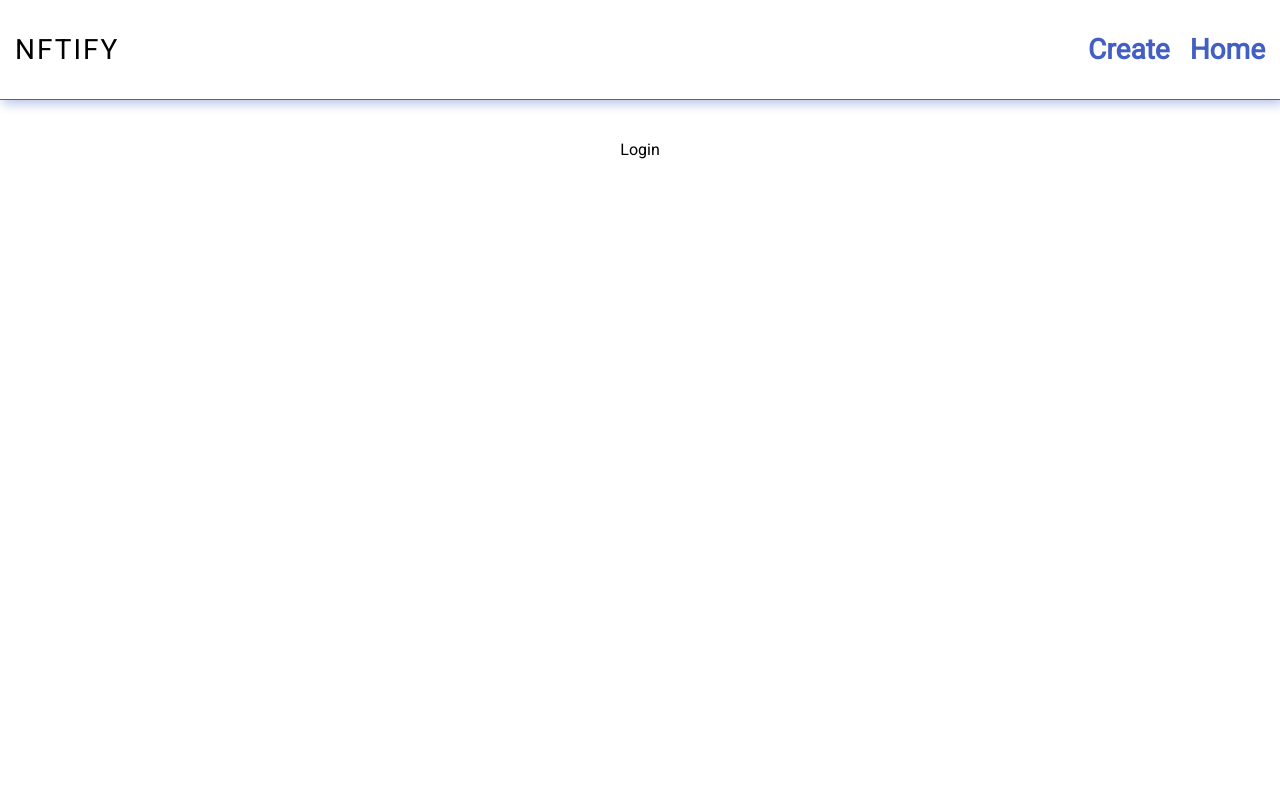
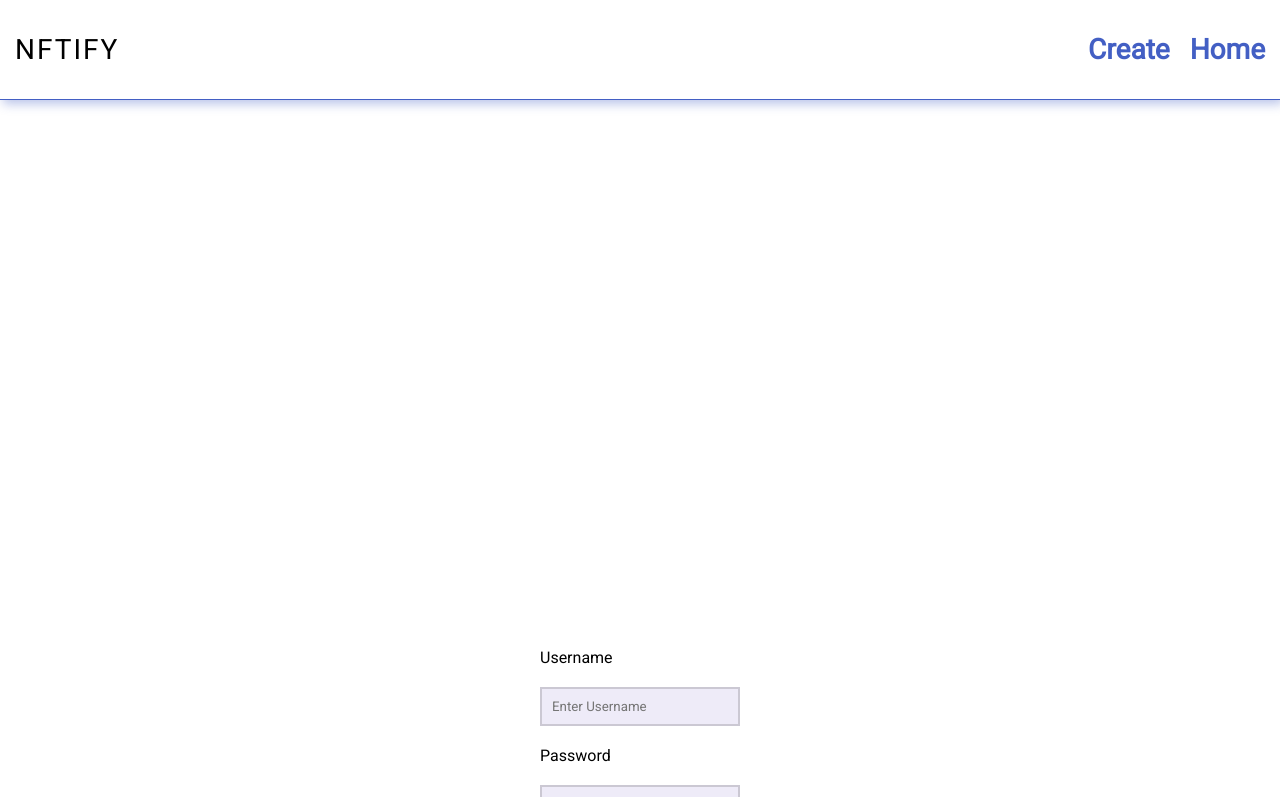
Before and after one commit to bboyruso/nfty-front, a React (Vite) app: page /login in a window 1280 px wide. Shown: the top 797 px of the page. Built offline with nearby package versions, Linux system fonts and the light colour scheme.

Commit message:
Add login page styles

```diff
--- a/src/components/BurgerMenu/BurgerMenu.tsx
+++ b/src/components/BurgerMenu/BurgerMenu.tsx
@@ -24,15 +24,15 @@ const BurgerMenu = (): React.ReactElement => {
       </label>
       <div className="mobile-menu__container">
         <ul className="mobile-menu__list">
+          <NavLink to="/" className="mobile-menu__link" onClick={handleClick}>
+            Home
+          </NavLink>
           <NavLink
             to="/create"
             className="mobile-menu__link"
             onClick={handleClick}
           >
             Create
-          </NavLink>
-          <NavLink to="/" className="mobile-menu__link" onClick={handleClick}>
-            Home
           </NavLink>
           <NavLink
             to="/login"
--- a/src/pages/LoginPage/LoginPage.tsx
+++ b/src/pages/LoginPage/LoginPage.tsx
@@ -1,9 +1,16 @@
+import Button from "../../components/Button/Button";
 import LoginPageStyled from "./LoginPageStyled";
 
 const LoginPage = () => {
   return (
     <LoginPageStyled>
-      <h1>Login</h1>
+      <label htmlFor="username">Username</label>
+      <input type="text" placeholder="Enter Username" name="uname" required />
+
+      <label htmlFor="password">Password</label>
+      <input type="password" placeholder="Enter Password" name="psw" required />
+
+      <Button text="Login" />
     </LoginPageStyled>
   );
 };
--- a/src/pages/LoginPage/LoginPageStyled.tsx
+++ b/src/pages/LoginPage/LoginPageStyled.tsx
@@ -1,9 +1,35 @@
 import styled from "styled-components";
 
 const LoginPageStyled = styled.div`
+  margin: 0 auto;
+  width: 200px;
+  height: 100vw;
+
   display: flex;
+  flex-direction: column;
   align-items: center;
   justify-content: center;
+  gap: 20px;
+
+  input {
+    padding: 10px 10px;
+    border: 2px solid #00000026;
+    width: 100%;
+    background-color: ${(props) => props.theme.colors.fifth};
+  }
+
+  input:focus {
+    background-color: ${(props) => props.theme.colors.light};
+  }
+
+  label {
+    align-self: baseline;
+  }
+
+  button {
+    padding: 5px 10px;
+    margin-top: 30px;
+  }
 `;
 
 export default LoginPageStyled;
```
